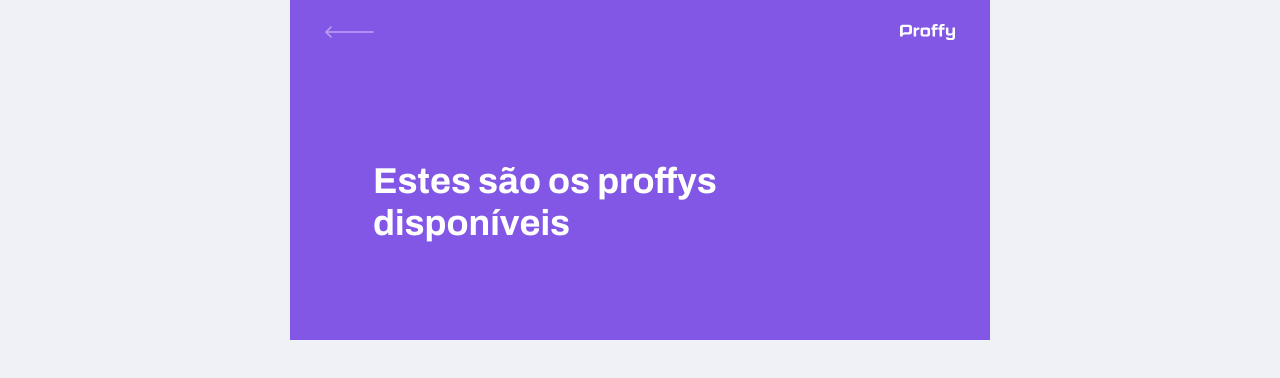
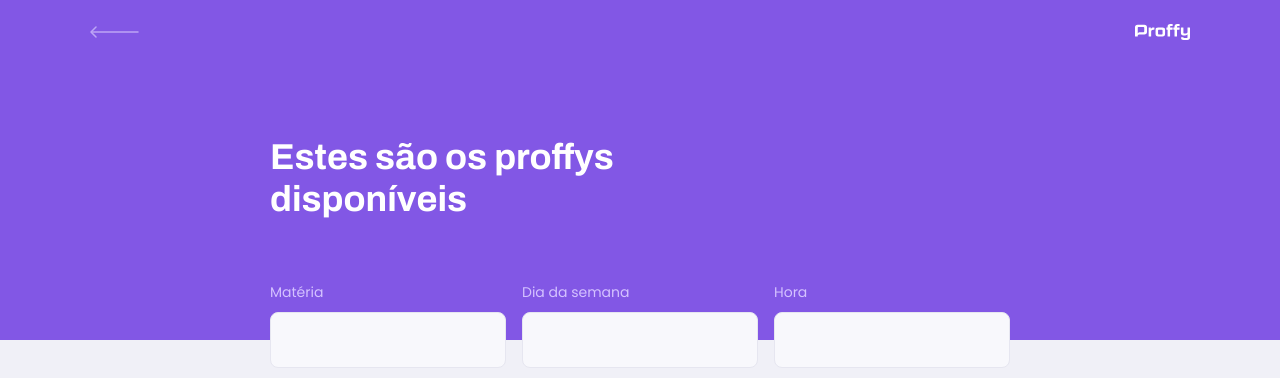
Before and after one commit to atilara/proffy, a React (Create React App) app in the folder web/: page /study in a window 1280 px wide. Shown: the top 378 px of the page. Built offline with nearby package versions, Linux system fonts and the light colour scheme.

Commit message:
Add form to TeacherList and correct padding on PageHeader

```diff
--- a/web/src/components/PageHeader/styles.css
+++ b/web/src/components/PageHeader/styles.css
@@ -53,7 +53,7 @@
 		flex: 1;
 		max-width: 740px;
 		margin: 0 auto;
-		padding: 48px;
+		padding-bottom: 48px;
 		display: flex;
 		flex-direction: column;
 		justify-content: center;
--- a/web/src/pages/TeacherList/index.tsx
+++ b/web/src/pages/TeacherList/index.tsx
@@ -7,7 +7,22 @@
 function TeacherList() {
 	return (
 		<div id="page-teacher-list" className="container">
-			<PageHeader title="Estes são os proffys disponíveis" />
+			<PageHeader title="Estes são os proffys disponíveis">
+				<form id="search-teachers">
+					<div className="input-block">
+						<label htmlFor="subject">Matéria</label>
+						<input type="text" id="subject" />
+					</div>
+					<div className="input-block">
+						<label htmlFor="week-day">Dia da semana</label>
+						<input type="text" id="week-day" />
+					</div>
+					<div className="input-block">
+						<label htmlFor="time">Hora</label>
+						<input type="text" id="time" />
+					</div>
+				</form>
+			</PageHeader>
 		</div>
 	);
 }
--- a/web/src/pages/TeacherList/styles.css
+++ b/web/src/pages/TeacherList/styles.css
@@ -2,3 +2,73 @@
 	width: 100vw;
 	height: 100vh;
 }
+
+#search-teachers {
+	margin-top: 3.2rem;
+}
+
+#search-teachers label {
+	color: var(--color-text-in-primary);
+}
+
+#search-teachers .input-block {
+	position: relative;
+}
+
+#search-teachers .input-block + .input-block {
+	margin-top: 1.4rem;
+}
+
+#search-teachers .input-block label {
+	font-size: 1.4rem;
+}
+
+#search-teachers .input-block input {
+	width: 100%;
+	height: 5.6rem;
+	margin-top: 0.8rem;
+	border-radius: 0.8rem;
+	background: var(--color-input-background);
+	border: 1px solid var(--color-line-in-white);
+	outline: 0;
+	padding: 0 1.6rem;
+	font: 1.6rem Archivo;
+}
+
+/* Estilizará o input-block se dentro do mesmo algum elemento estiver em focus */
+#search-teachers .input-block:focus-within::after {
+	width: calc(100% - 3.2rem);
+	height: 2px;
+	content: '';
+	background: var(--color-primary-light);
+	position: absolute;
+	left: 1.6rem;
+	right: 1.6rem;
+	bottom: 0;
+}
+
+#page-teacher-list main {
+	margin: 3.2rem auto;
+	width: 90%;
+}
+
+@media (min-width: 700px) {
+	#page-teacher-list {
+		max-width: 100%;
+	}
+
+	#search-teachers {
+		display: grid;
+		/* repete 1fr três vezes */
+		grid-template-columns: repeat(3, 1fr);
+		column-gap: 16px;
+		position: absolute;
+		bottom: -28px;
+	}
+
+	#search-teachers .input-block + .input-block {
+		margin-top: 0;
+	}
+
+
+}
```
